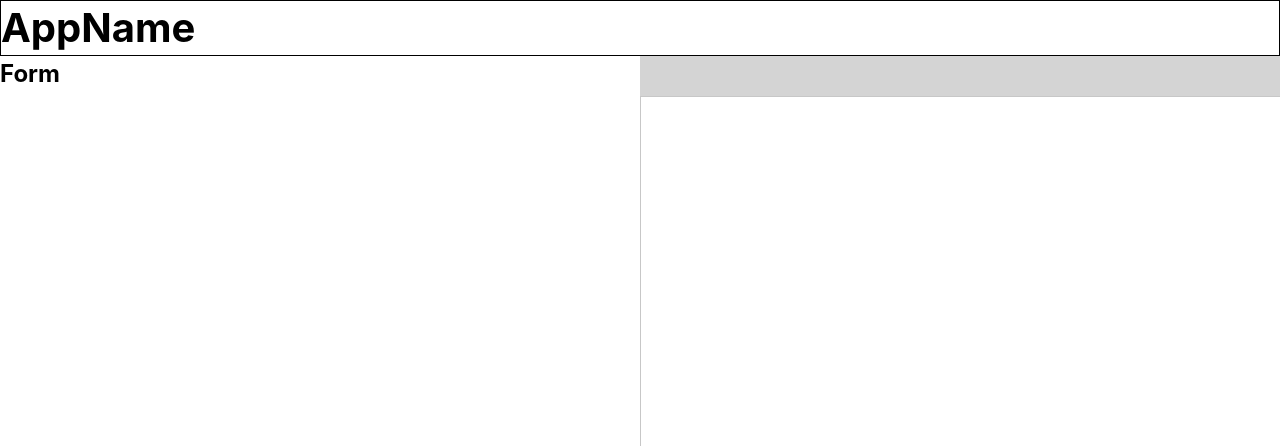
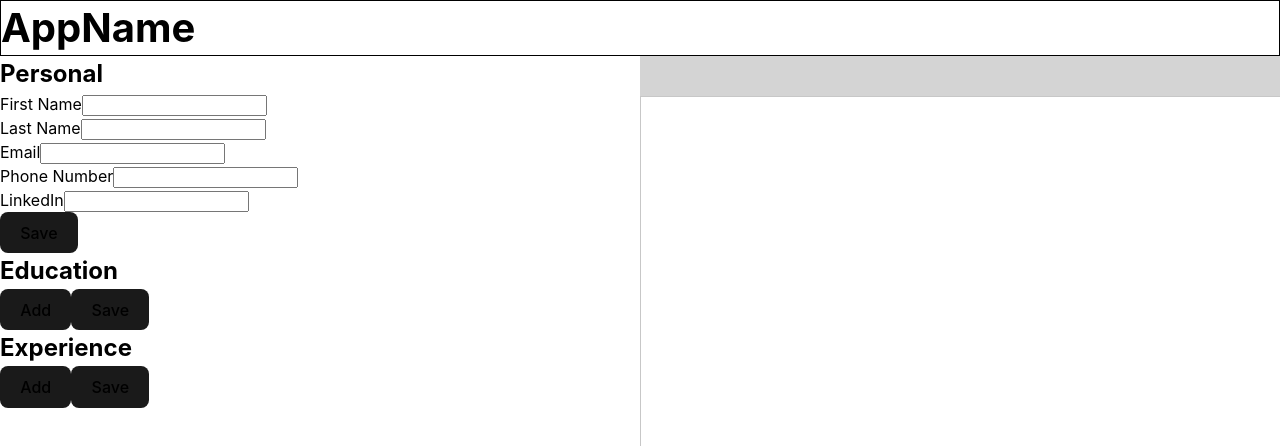
Before and after one commit to ishmyles/cv-application, a React (Vite) app: page / in a window 1280 px wide. Shown: the top 446 px of the page. Built offline with nearby package versions, Linux system fonts and the light colour scheme.

Commit message:
feat: add base functional form
Base functional form with state for almost all required form inputs

Still need to implement responsibilities inputs (nested array)

```diff
--- /dev/null
+++ b/src/components/CVForm/AddItemBtn.jsx
@@ -0,0 +1,3 @@
+export default function AddItemBtn({ onClickFunc }) {
+    return <button type="button" onClick={onClickFunc}>Add</button>
+}
--- a/src/components/CVForm/CVForm.jsx
+++ b/src/components/CVForm/CVForm.jsx
@@ -1,9 +1,116 @@
+import { useState } from "react"
+import cryptoRandomString from "crypto-random-string"
+
 import "./CVForm.css"
 
-export default function CVForm() {
+import FormSection from "./FormSection"
+import SelectInput from "./SelectInput"
+import FormInput from "./FormInput"
+import AddItemBtn from "./AddItemBtn"
+import SaveBtn from "./SaveBtn"
+import EducationItem from "./EducationItem"
+import ExperienceItem from "./ExperienceItem"
+
+const createNewEducationItem = () => ({id: cryptoRandomString({length: 5}), schoolName: "", degreeName: "", studyYearFrom: "", studyYearTo: ""});
+const createNewExperienceItem = () => ({id: cryptoRandomString({length: 5}), companyName: "", position: "", startingMonth: "Jan", endingMonth: "Jan", workYearFrom: "", workYearTo: ""});
+//, experienceInfo
+export default function CVForm({ personalInfo, onPersonalSubmit, educationInfo, onEducationSubmit, experienceInfo, onExperienceSubmit }) {
+    // Personal Info
+    const [personalInput, setPersonalInput] = useState(personalInfo);
+
+    const updatePersonalInput = (inputName, inputValue) => {
+        setPersonalInput(prevState => ({
+                ...prevState,
+                [inputName]: inputValue
+            })
+        );
+    };
+
+    const handlePersonalSubmit = () => {
+        onPersonalSubmit(personalInput);
+        setPersonalInput({firstName: "", lastName: "", email: "", phoneNo: "", linkedin: ""})
+    };
+
+    // Education Info
+    const [educationInput, setEducationInput] = useState(educationInfo);
+
+    const addEducationItem = () => {
+        setEducationInput(prevState => [...prevState, createNewEducationItem()])
+    };
+
+    const updateEducationInput = (key, inputName, inputValue) => {
+        setEducationInput(prevState => (prevState.map(item => {
+            return (item.id === key) ? {...item, [inputName]: inputValue} : item;
+        }))
+        );
+    };
+
+    const handleEducationSubmit = () => {
+        onEducationSubmit(educationInput);
+        setEducationInput([]);
+    };
+
+    // Experience Info
+    const [experienceInput, setExperienceInput] = useState(experienceInfo);
+
+    const addExperienceItem = () => {
+        setExperienceInput(prevState => [...prevState, createNewExperienceItem()])
+    };
+
+    const updateExperienceInput = (key, inputName, inputValue) => {
+        setExperienceInput(prevState => (prevState.map(item => {
+            return (item.id === key) ? {...item, [inputName]: inputValue} : item;
+        }))
+        );
+    };
+
+    const handleExperienceSubmit = () => {
+        onExperienceSubmit(experienceInput);
+        setExperienceInput([]);
+    };
+
     return (
         <form id="cv-form">
-            <h2>Form</h2>
+            <FormSection sectionName="Personal">
+                <div className="form-group">
+                    <FormInput id="firstName" inputName="First Name" inputType="text" onChangeFunc={updatePersonalInput} inputValue={personalInput.firstName} />
+                    <FormInput id="lastName" inputName="Last Name" inputType="text"  onChangeFunc={updatePersonalInput} inputValue={personalInput.lastName} />
+                </div>
+                <FormInput id="email" inputName="Email" inputType="text"  onChangeFunc={updatePersonalInput} inputValue={personalInput.email} />
+                <FormInput id="phoneNo" inputName="Phone Number" inputType="text"  onChangeFunc={updatePersonalInput} inputValue={personalInput.phoneNo} />
+                <FormInput id="linkedin" inputName="LinkedIn" inputType="text" onChangeFunc={updatePersonalInput} inputValue={personalInput.linkedin} />
+                <SaveBtn submitFunc={handlePersonalSubmit}/>
+            </FormSection>
+            {/* <FormSection sectionName="General">
+
+            </FormSection> */}
+            <FormSection sectionName="Education">
+                {educationInput.map(item => (
+                    <EducationItem key={item.id}>
+                        <FormInput id="schoolName" inputName="School Name" inputType="text" onChangeFunc={(inputName, inputValue) => updateEducationInput(item.id, inputName, inputValue)} inputValue={item.schoolName} />
+                        <FormInput id="degreeName" inputName="Degree/Certificate" inputType="text" onChangeFunc={(inputName, inputValue) => updateEducationInput(item.id, inputName, inputValue)} inputValue={item.degreeName} />
+                        <FormInput id="studyYearFrom" inputName="Start Year" inputType="number" onChangeFunc={(inputName, inputValue) => updateEducationInput(item.id, inputName, inputValue)} inputValue={item.studyYearFrom} />
+                        <FormInput id="studyYearTo" inputName="End Year" inputType="number" onChangeFunc={(inputName, inputValue) => updateEducationInput(item.id, inputName, inputValue)} inputValue={item.studyYearTo} />
+                    </EducationItem>
+                ))}
+                <AddItemBtn onClickFunc={addEducationItem} />
+                <SaveBtn submitFunc={handleEducationSubmit}/>
+            </FormSection>
+            <FormSection sectionName="Experience">
+                {experienceInput.map(item => (
+                    <ExperienceItem key={item.id}>
+                        <FormInput id="companyName" inputName="Company Name" inputType="text" onChangeFunc={(inputName, inputValue) => updateExperienceInput(item.id, inputName, inputValue)} inputValue={item.companyName} />
+                        <FormInput id="position" inputName="Position" inputType="text" onChangeFunc={(inputName, inputValue) => updateExperienceInput(item.id, inputName, inputValue)} inputValue={item.position} />
+                        <SelectInput id="startingMonth" label="Starting" onChangeFunc={(inputName, inputValue) => updateExperienceInput(item.id, inputName, inputValue)} inputValue={item.startingMonth} />
+                        <FormInput id="workYearFrom" inputName="Start Year" inputType="number" onChangeFunc={(inputName, inputValue) => updateExperienceInput(item.id, inputName, inputValue)} inputValue={item.workYearFrom} />
+                        <SelectInput id="endingMonth" label="Ending" onChangeFunc={(inputName, inputValue) => updateExperienceInput(item.id, inputName, inputValue)} inputValue={item.endingMonth} />
+                        <FormInput id="workYearTo" inputName="End Year" inputType="number" onChangeFunc={(inputName, inputValue) => updateExperienceInput(item.id, inputName, inputValue)} inputValue={item.workYearTo} />
+                        {/*item.responsibilities.map(subitem => <FormInput key={subitem.id} id="workYearTo" inputName="Add responsibility" inputType="text" onChangeFunc={(inputName, inputValue) => updateEducationInput(item.id, inputName, inputValue)} inputValue={subitem.value} />)*/}
+                    </ExperienceItem>
+                ))}
+                <AddItemBtn onClickFunc={addExperienceItem} />
+                <SaveBtn submitFunc={handleExperienceSubmit}/>
+            </FormSection>
         </form>
     )
 }
--- /dev/null
+++ b/src/components/CVForm/EducationItem.jsx
@@ -0,0 +1,9 @@
+// import FormInput from "./FormInput"
+
+export default function EducationItem({children}) {
+    return (
+        <div className="item-card">
+            {children}
+        </div>
+    )
+}
--- /dev/null
+++ b/src/components/CVForm/ExperienceItem.jsx
@@ -0,0 +1,7 @@
+export default function ExperienceItem({ children }) {
+    return (
+        <div className="item-card">
+            {children}
+        </div>
+    );
+}
--- /dev/null
+++ b/src/components/CVForm/FormInput.jsx
@@ -0,0 +1,13 @@
+
+export default function FormInput({ id, inputName, inputType, onChangeFunc, inputValue }) {
+    const handleInputChange = (event) => {
+        const { name, value } = event.target;
+        onChangeFunc(name, value)
+    }
+    return (
+        <div className="input-group">
+            <label htmlFor={id}>{inputName}</label>
+            <input type={inputType} name={id} id={id} value={inputValue} onChange={handleInputChange} />
+        </div>
+);
+}
--- /dev/null
+++ b/src/components/CVForm/FormSection.jsx
@@ -0,0 +1,8 @@
+export default function FormSection({ children, sectionName }) {
+    return (
+        <div className="form-section">
+            <h2>{sectionName}</h2>
+            {children}
+        </div>
+    )
+}
--- /dev/null
+++ b/src/components/CVForm/SaveBtn.jsx
@@ -0,0 +1,7 @@
+export default function SaveBtn({submitFunc}) {
+    const handleSubmit = e => {
+        e.preventDefault();
+        submitFunc();
+    }
+    return <button type="submit" onClick={handleSubmit}>Save</button>
+}
--- /dev/null
+++ b/src/components/CVForm/SelectInput.jsx
@@ -0,0 +1,25 @@
+export default function SelectInput({id, label, onChangeFunc, inputValue}) {
+    const handleInputChange = (event) => {
+        const { name, value } = event.target;
+        onChangeFunc(name, value)
+    }
+    return (
+        <div className="input-group">
+            <label htmlFor={id}>{label} year:</label>
+            <select name={id} id={id} value={inputValue} onChange={handleInputChange}>
+                <option value="Jan">Jan</option>
+                <option value="Feb">Feb</option>
+                <option value="Mar">Mar</option>
+                <option value="Apr">Apr</option>
+                <option value="May">May</option>
+                <option value="Jun">Jun</option>
+                <option value="Jul">Jul</option>
+                <option value="Aug">Aug</option>
+                <option value="Sep">Sep</option>
+                <option value="Oct">Oct</option>
+                <option value="Nov">Nov</option>
+                <option value="Dec">Dec</option>
+            </select>
+        </div>
+    );
+}
--- a/src/components/Main.jsx
+++ b/src/components/Main.jsx
@@ -1,13 +1,25 @@
+import { useState } from "react"
+
 import "./Main.css"
 
 import CVForm from './CVForm/CVForm'
 import CVDocument from './CVDocument/CVDocument'
 
+
+
 export default function Main() {
-    // State for cv info goes here
+    const [personalInfo, setPersonalInfo] = useState({firstName: "", lastName: "", email: "", phoneNo: "", linkedin: ""});
+    const updatePersonalInfo = (newData) => setPersonalInfo(newData);
+
+    const [educationInfo, setEducationInfo] = useState([]);
+    const updateEducationInfo = (newData) => setEducationInfo(newData);
+
+    const [experienceInfo, setExperienceInfo] = useState([]);
+    const updateExperienceInfo = (newData) => setExperienceInfo(newData);
+   //experienceInfo={experienceInfo}
     return (
         <main id="cv-formatter">
-            <CVForm />
+            <CVForm personalInfo={personalInfo} onPersonalSubmit={updatePersonalInfo} educationInfo={educationInfo} onEducationSubmit={updateEducationInfo} experienceInfo={experienceInfo} onExperienceSubmit={updateExperienceInfo} />
             <CVDocument />
         </main>
     )
```
